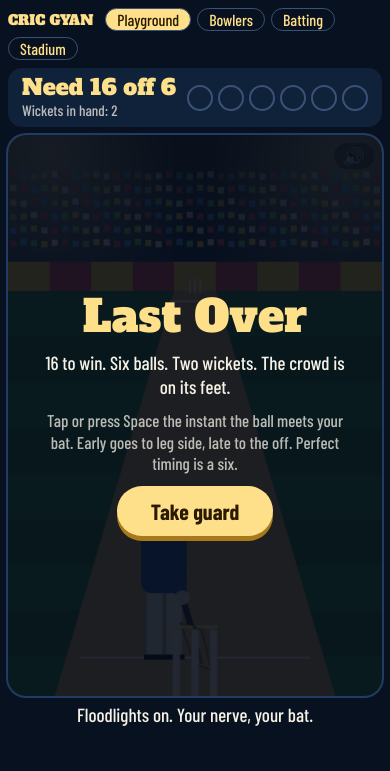
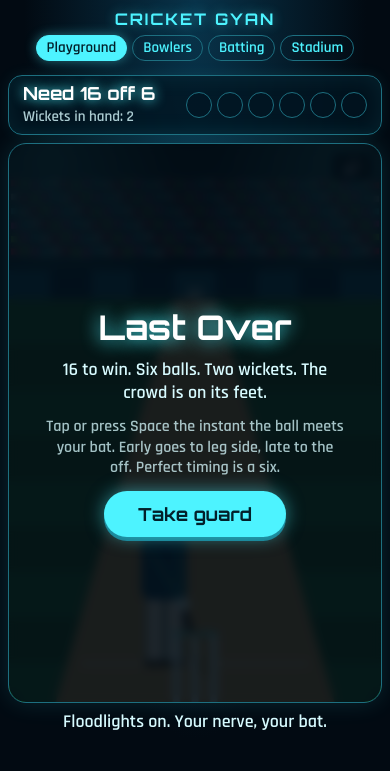
Before and after one commit to piyushAgrawal44/cric-gyan, a plain HTML site: page index.html in a window 390 px wide. Drawn offline with nearby package versions, Linux system fonts and the light colour scheme.

Commit message:
style: standardize navbar layout and harmonize color theme across all pages
- Updated index.html color scheme from yellowish to cyan/blueish palette to match guide pages
- Standardized navbar to a centered two-row layout (brand header on top, nav links below) across index.html, bowling-guide.html, batting-guide.html, and stadium-guide.html
- Unified typography, padding, active pill states, and responsive styling across all screens

```diff
--- a/index.html
+++ b/index.html
@@ -2,47 +2,63 @@
 <html lang="en"><head><meta charset="utf-8">
 <meta name="viewport" content="width=device-width, initial-scale=1, viewport-fit=cover">
 <title>Last Over – Cric Gyan</title>
-<link href="https://fonts.googleapis.com/css2?family=Alfa+Slab+One&family=Barlow+Condensed:wght@500;700&display=swap" rel="stylesheet">
+<link href="https://fonts.googleapis.com/css2?family=Orbitron:wght@700&family=Rajdhani:wght@500;600;700&display=swap" rel="stylesheet">
 <style>
-:root{--night:#07111f;--panel:#10213a;--light:#ffe08a;--ball:#d62839;--chalk:#f5f1e6;--turf:#2e8b4f;box-sizing:border-box;padding-top:env(safe-area-inset-top,0px);padding-bottom:env(safe-area-inset-bottom,0px)}
+:root{--c:#4df3ff;--m:#ff5fd2;--g:#9dff6a;--bg:#020a12;--panel:rgba(2,20,32,.75);--light:#4df3ff;--ball:#ff3d6e;--chalk:#d8fbff;--turf:#2e8b4f;box-sizing:border-box;padding-top:env(safe-area-inset-top,0px);padding-bottom:env(safe-area-inset-bottom,0px)}
 *{box-sizing:border-box;-webkit-tap-highlight-color:transparent}
-html,body{margin:0;height:100%;background:var(--night);color:var(--chalk);font-family:'Barlow Condensed','Arial Narrow',sans-serif;font-weight:500;user-select:none}
+html,body{margin:0;min-height:100%;background:var(--bg);background:radial-gradient(ellipse at 50% 0,#08334a 0,#020a12 62%) fixed var(--bg);color:#d8fbff;font-family:'Rajdhani','Arial Narrow',sans-serif;font-weight:600;user-select:none}
 body{display:block}
 #app{width:min(100vw,420px);padding:8px}
-.hud{display:flex;justify-content:space-between;align-items:center;background:var(--panel);border-radius:14px;padding:8px 14px;margin-bottom:8px}
-.need{font-family:'Alfa Slab One',Georgia,serif;font-size:22px;color:var(--light);line-height:1}
-.sub{font-size:15px;opacity:.75;margin-top:3px}
+.hud{display:flex;justify-content:space-between;align-items:center;background:var(--panel);border:1px solid #1d6f80;border-radius:14px;padding:8px 14px;margin-bottom:8px;box-shadow:inset 0 0 24px rgba(77,243,255,.08),0 0 15px rgba(77,243,255,.08)}
+.need{font-family:'Orbitron',sans-serif;font-size:18px;font-weight:700;color:#fff;text-shadow:0 0 12px var(--c);line-height:1.1}
+.sub{font-size:15px;color:#d8fbff;opacity:.8;margin-top:3px}
 .dots{display:flex;gap:5px}
-.dots span{width:26px;height:26px;border-radius:50%;border:2px solid #3b5278;display:grid;place-items:center;font-weight:700;font-size:15px}
-.dots span.r{background:var(--chalk);color:#111;border-color:var(--chalk)}
-.dots span.f{background:#1b78d1;border-color:#1b78d1;color:#fff}
-.dots span.s{background:var(--light);border-color:var(--light);color:#111}
-.dots span.w{background:var(--ball);border-color:var(--ball);color:#fff}
-.wrap{position:relative;border-radius:18px;overflow:hidden;box-shadow:0 0 0 2px #223b63}
+.dots span{width:26px;height:26px;border-radius:50%;border:1px solid #1d6f80;display:grid;place-items:center;font-family:'Rajdhani',sans-serif;font-weight:700;font-size:16px;color:#d8fbff;background:rgba(2,20,32,.5)}
+.dots span.r{background:rgba(77,243,255,.15);color:#d8fbff;border-color:#1d6f80}
+.dots span.f{background:#0099ff;border-color:#4df3ff;color:#fff;box-shadow:0 0 8px rgba(77,243,255,.5)}
+.dots span.s{background:var(--c);border-color:var(--c);color:#02202a;box-shadow:0 0 10px rgba(77,243,255,.8)}
+.dots span.w{background:var(--ball);border-color:var(--ball);color:#fff;box-shadow:0 0 8px rgba(255,61,110,.7)}
+.wrap{position:relative;border-radius:18px;overflow:hidden;border:1px solid #1d6f80;box-shadow:inset 0 0 50px rgba(77,243,255,.12),0 0 24px rgba(77,243,255,.12);background:rgba(2,20,32,.65)}
+.wrap::after{content:"";position:absolute;inset:0;pointer-events:none;background:repeating-linear-gradient(0deg,rgba(77,243,255,.05) 0 1px,transparent 1px 3px)}
 canvas{display:block;width:100%;height:auto;touch-action:manipulation}
-#pop{position:absolute;left:0;right:0;top:34%;text-align:center;font-family:'Alfa Slab One',Georgia,serif;font-size:64px;color:var(--light);text-shadow:0 4px 0 #7a4b00,0 0 30px rgba(255,224,138,.7);pointer-events:none;opacity:0}
+#pop{position:absolute;left:0;right:0;top:34%;text-align:center;font-family:'Orbitron',sans-serif;font-size:48px;font-weight:700;color:#fff;text-shadow:0 0 20px var(--c),0 0 35px var(--c);pointer-events:none;opacity:0;z-index:4}
 #pop.show{animation:pop 1.2s ease-out}
-#pop.out{color:#fff;text-shadow:0 4px 0 #7a0014,0 0 30px rgba(214,40,57,.9)}
+#pop.out{color:#fff;text-shadow:0 0 20px #ff3d6e,0 0 35px #ff3d6e}
 @keyframes pop{0%{opacity:0;transform:scale(.3) rotate(-6deg)}15%{opacity:1;transform:scale(1.15) rotate(2deg)}30%{transform:scale(1)}80%{opacity:1}100%{opacity:0;transform:scale(1.05)}}
-#cm{min-height:48px;margin:8px 4px 0;font-size:19px;text-align:center;line-height:1.2}
-#cm b{color:var(--light)}
-.ov{position:absolute;inset:0;background:rgba(5,12,25,.88);display:flex;flex-direction:column;align-items:center;justify-content:center;text-align:center;padding:26px;gap:12px}
+#cm{min-height:48px;margin:8px 4px 0;font-size:18px;text-align:center;line-height:1.25;color:#d8fbff}
+#cm b{color:var(--c);text-shadow:0 0 8px rgba(77,243,255,.5)}
+.ov{position:absolute;inset:0;background:rgba(2,10,18,.88);backdrop-filter:blur(5px);display:flex;flex-direction:column;align-items:center;justify-content:center;text-align:center;padding:26px;gap:12px;z-index:5}
 .ov.hide{display:none}
-.ov h1{font-family:'Alfa Slab One',Georgia,serif;font-weight:400;font-size:44px;margin:0;color:var(--light);line-height:1}
-.ov p{margin:0;font-size:19px;max-width:300px;line-height:1.25}
-button{font:700 22px 'Barlow Condensed',sans-serif;background:var(--light);color:#2a1a00;border:0;border-radius:40px;padding:12px 34px;cursor:pointer;box-shadow:0 5px 0 #a8791a}
-button:active{transform:translateY(3px);box-shadow:0 2px 0 #a8791a}
-button:focus-visible{outline:3px solid #fff;outline-offset:3px}
-#mute{position:absolute;right:8px;top:8px;padding:2px 9px;font-size:18px;box-shadow:none;background:rgba(0,0,0,.4);color:#fff}
+.ov h1{font-family:'Orbitron',sans-serif;font-weight:700;font-size:34px;margin:0;color:#fff;text-shadow:0 0 18px var(--c);line-height:1.1}
+.ov p{margin:0;font-size:18px;max-width:300px;line-height:1.3;color:#d8fbff}
+button{font:700 18px 'Orbitron',sans-serif;background:var(--c);color:#02202a;border:0;border-radius:40px;padding:12px 34px;cursor:pointer;box-shadow:0 0 18px rgba(77,243,255,.5),0 4px 0 #127588;transition:transform .1s ease,box-shadow .1s ease}
+button:hover{background:#75f6ff;box-shadow:0 0 24px rgba(77,243,255,.75),0 4px 0 #127588}
+button:active{transform:translateY(3px);box-shadow:0 0 12px rgba(77,243,255,.4),0 1px 0 #127588}
+button:focus-visible{outline:2px solid #fff;outline-offset:2px}
+#mute{position:absolute;right:8px;top:8px;padding:4px 10px;font-size:16px;box-shadow:none;background:rgba(2,20,32,.7);border:1px solid #1d6f80;border-radius:8px;color:var(--c);z-index:3}
+#mute:hover{background:rgba(77,243,255,.16);border-color:var(--c);box-shadow:0 0 10px rgba(77,243,255,.3)}
+#mute:active{transform:none;box-shadow:none}
 @media(prefers-reduced-motion:reduce){#pop.show{animation-duration:.01s}}
-.clnav{display:flex;gap:6px;flex-wrap:wrap;align-items:center;padding:8px 8px 0;max-width:420px}.clnav b{font:400 14px "Alfa Slab One",serif;color:var(--light);margin-right:6px}.clnav a{color:var(--light);border:1px solid #3b5278;border-radius:20px;padding:1px 11px;text-decoration:none;font-size:16px}.clnav a.on{background:var(--light);color:#2a1a00}</style></head>
-<body><div style="display:flex;flex-direction:column;align-items:center;width:100%"><div class="clnav"><b>CRIC GYAN</b><a class="on" aria-current="page" href="index.html">Playground</a><a href="bowling-guide.html">Bowlers</a><a href="batting-guide.html">Batting</a><a href="stadium-guide.html">Stadium</a></div><div id="app">
+nav{display:flex;flex-direction:column;align-items:center;justify-content:center;gap:8px;padding:12px 10px 8px;max-width:1100px;margin:auto;width:100%}
+.nav-brand{font:700 18px/1.2 Orbitron,sans-serif;color:var(--c);letter-spacing:.12em;text-transform:uppercase;text-shadow:0 0 12px rgba(77,243,255,.45);text-align:center}
+.nav-links{display:flex;gap:8px;flex-wrap:wrap;justify-content:center;align-items:center}
+nav a{color:var(--c);border:1px solid #1d6f80;border-radius:20px;padding:4px 14px;text-decoration:none;font:600 16px/1.2 Rajdhani,sans-serif;white-space:nowrap;transition:all .15s ease}
+nav a:hover{background:rgba(77,243,255,.12);border-color:var(--c);box-shadow:0 0 10px rgba(77,243,255,.25)}
+nav a.on{background:var(--c);color:#02202a;border-color:var(--c);box-shadow:0 0 12px rgba(77,243,255,.4)}
+@media(max-width:420px){
+  nav{padding:10px 6px 6px;gap:6px}
+  .nav-brand{font-size:16px}
+  .nav-links{gap:5px}
+  nav a{padding:3px 10px;font-size:15px}
+}
+</style></head>
+<body><div style="display:flex;flex-direction:column;align-items:center;width:100%"><nav><div class="nav-brand">Cricket Gyan</div><div class="nav-links"><a class="on" aria-current="page" href="index.html">Playground</a><a href="bowling-guide.html">Bowlers</a><a href="batting-guide.html">Batting</a><a href="stadium-guide.html">Stadium</a></div></nav><div id="app">
 <div class="hud"><div><div class="need" id="need">Need 16 off 6</div><div class="sub" id="wk">Wickets in hand: 2</div></div><div class="dots" id="dots"></div></div>
 <div class="wrap" id="wrap">
 <canvas id="c" width="360" height="540" aria-label="Cricket pitch"></canvas>
 <button id="mute" aria-label="Toggle sound">🔊</button>
 <div id="pop"></div>
-<div class="ov" id="ov"><h1 id="ot">Last Over</h1><p id="op">16 to win. Six balls. Two wickets. The crowd is on its feet.</p><p style="opacity:.75;font-size:17px">Tap or press Space the instant the ball meets your bat. Early goes to leg side, late to the off. Perfect timing is a six.</p><button id="go">Take guard</button></div>
+<div class="ov" id="ov"><h1 id="ot">Last Over</h1><p id="op">16 to win. Six balls. Two wickets. The crowd is on its feet.</p><p style="opacity:.75;font-size:16px">Tap or press Space the instant the ball meets your bat. Early goes to leg side, late to the off. Perfect timing is a six.</p><button id="go">Take guard</button></div>
 </div>
 <div id="cm">Floodlights on. Your nerve, your bat.</div>
 </div>
@@ -50,7 +66,7 @@ button:focus-visible{outline:3px solid #fff;outline-offset:3px}
 const $=s=>document.querySelector(s),cv=$('#c'),g=cv.getContext('2d'),W=360,H=540,CX=180,HZ=150,GR=487;
 const TARGET=16,BALLS=6,WKS=2;
 const TYPES=[{n:'pace',d:1050,tb:.62,sw:0},{n:'yorker',d:900,tb:.8,sw:0},{n:'slower ball',d:1500,tb:.6,sw:0},{n:'off-cutter',d:1200,tb:.62,sw:34},{n:'bouncer',d:1000,tb:.48,sw:0},{n:'inswinger',d:1100,tb:.62,sw:-34}];
-const CROWD=['#e84a5f','#ffd24a','#4aa3ff','#f5f1e6','#7ad37a'];
+const CROWD=['#ff3d6e','#4df3ff','#9dff6a','#d8fbff','#ff5fd2'];
 const SAY={6:['Out of the park!','Into the night sky!','That is miles!','Smashed into the stands!'],4:['Pierced the gap, four!','Races to the rope!','Pure timing, no effort!'],2:['Worked into the gap for two.','Hustled back for the second.'],1:['Nudged for a single.','Mistimed but safe, one run.'],0:['Beaten! Nothing doing.','Played too early, no run.','Solid. No run.'],W:['Bowled him! Stumps shattered!','Clean bowled, timber!','Late on it, and it crashes into the stumps!']};
 const pick=a=>a[Math.random()*a.length|0],lerp=(a,b,u)=>a+(b-a)*u,clamp=(v,a,b)=>Math.max(a,Math.min(b,v));
 let S={phase:'idle'},parts=[],excite=.2,shake=0,flash=0,swingT=-1e9,mute=false,AU=null,best=0;
@@ -133,25 +149,25 @@ function drawBat(now){
  else{const Tg=pose(ready?0:-1);BP=BP.map((v,i)=>i==1?v+wrapA(Tg[i]-v)*.12:v+(Tg[i]-v)*.12)}
  const P=BP.slice();if(ready)P[0]+=Math.sin(now/260)*.03;
  if(sw>.02&&sw<1.3)for(let j=3;j>=1;j--)drawBatAt(pose(clamp(sw-j*.07,0,1.6)),.14/j,false);
- const G=batGeo(P);g.strokeStyle='#1b4fa3';g.lineWidth=9;g.lineCap='round';
+ const G=batGeo(P);g.strokeStyle='#1b6f80';g.lineWidth=9;g.lineCap='round';
  for(const sx of[CX-44,CX-16]){g.beginPath();g.moveTo(sx,392);g.lineTo(G.h[0],G.h[1]);g.stroke()}
- drawBatAt(P,1,true);g.fillStyle='#e9e5da';g.beginPath();g.arc(G.h[0],G.h[1],7,0,7);g.fill();g.lineCap='butt'}
+ drawBatAt(P,1,true);g.fillStyle='#d8fbff';g.beginPath();g.arc(G.h[0],G.h[1],7,0,7);g.fill();g.lineCap='butt'}
 /* drawing */
 function draw(now){
  g.save();if(shake>.3){g.translate((Math.random()-.5)*shake,(Math.random()-.5)*shake);shake*=.9}
- const sk=g.createLinearGradient(0,0,0,HZ);sk.addColorStop(0,'#050d1c');sk.addColorStop(1,'#17335f');g.fillStyle=sk;g.fillRect(-10,-10,W+20,HZ+10);
- for(const x of[40,320]){const r=g.createRadialGradient(x,14,2,x,14,160);r.addColorStop(0,'rgba(255,240,180,.6)');r.addColorStop(1,'rgba(255,240,180,0)');g.fillStyle=r;g.fillRect(0,0,W,HZ+60)}
+ const sk=g.createLinearGradient(0,0,0,HZ);sk.addColorStop(0,'#020a12');sk.addColorStop(1,'#08334a');g.fillStyle=sk;g.fillRect(-10,-10,W+20,HZ+10);
+ for(const x of[40,320]){const r=g.createRadialGradient(x,14,2,x,14,160);r.addColorStop(0,'rgba(77,243,255,.45)');r.addColorStop(1,'rgba(77,243,255,0)');g.fillStyle=r;g.fillRect(0,0,W,HZ+60)}
  for(let j=0;j<6;j++)for(let i=0;i<36;i++){g.fillStyle=CROWD[(i*7+j*13)%5];g.globalAlpha=.55+j*.07;g.fillRect(i*10+2,36+j*13+Math.sin(now/170+i*1.7+j)*(.5+excite*4.5),6,6)}
- g.globalAlpha=1;for(let i=0;i<9;i++){g.fillStyle=i%2?'#e84a5f':'#ffd24a';g.fillRect(i*40,122,40,28)}
+ g.globalAlpha=1;for(let i=0;i<9;i++){g.fillStyle=i%2?'#0a3c5a':'#146a8a';g.fillRect(i*40,122,40,28)}
  for(let k=0;k<9;k++){g.fillStyle=k%2?'#1f6b3a':'#26804a';g.fillRect(0,HZ+k*44,W,44)}
  g.fillStyle='#c9a76b';g.beginPath();g.moveTo(CX-20,HZ);g.lineTo(CX+20,HZ);g.lineTo(CX+135,H);g.lineTo(CX-135,H);g.fill();
  g.strokeStyle='rgba(255,255,255,.85)';g.lineWidth=2;g.beginPath();g.moveTo(CX-110,GR+16);g.lineTo(CX+110,GR+16);g.moveTo(CX-24,HZ+10);g.lineTo(CX+24,HZ+10);g.stroke();
- g.fillStyle='#f5f1e6';for(const o of[-5,0,5])g.fillRect(CX+o-1,HZ-12,2,14);
+ g.fillStyle='#d8fbff';for(const o of[-5,0,5])g.fillRect(CX+o-1,HZ-12,2,14);
  // bowler
  let by=HZ-4,run=0;if(S.phase==='runup'){run=1-(S.t0-now)/1000;by=lerp(HZ-60,HZ-4,clamp(run,0,1))}
- if(S.phase==='runup'||S.phase==='flight'){const sc=.5+.3*clamp(run,0,1);g.fillStyle='#f5f1e6';g.fillRect(CX-5*sc,by-30*sc,10*sc,22*sc);g.fillStyle='#e8b98f';g.beginPath();g.arc(CX,by-34*sc,5*sc,0,7);g.fill()}
+ if(S.phase==='runup'||S.phase==='flight'){const sc=.5+.3*clamp(run,0,1);g.fillStyle='#d8fbff';g.fillRect(CX-5*sc,by-30*sc,10*sc,22*sc);g.fillStyle='#e8b98f';g.beginPath();g.arc(CX,by-34*sc,5*sc,0,7);g.fill()}
  // target ring
- if(S.dl&&(S.phase==='runup'||S.phase==='flight')){const p=ballPos(1,S.dl);g.strokeStyle='rgba(255,224,138,'+(.5+.3*Math.sin(now/120))+')';g.lineWidth=2;g.setLineDash([5,5]);g.beginPath();g.arc(p.x,p.y,24,0,7);g.stroke();g.setLineDash([])}
+ if(S.dl&&(S.phase==='runup'||S.phase==='flight')){const p=ballPos(1,S.dl);g.strokeStyle='rgba(77,243,255,'+(.6+.3*Math.sin(now/120))+')';g.lineWidth=2;g.setLineDash([5,5]);g.beginPath();g.arc(p.x,p.y,24,0,7);g.stroke();g.setLineDash([])}
  // ball
  let b=null;
  if(S.phase==='flight'){const t=clamp((now-S.t0)/S.dl.d,0,1.25);if(t<=1){b=ballPos(t,S.dl)}else{const p=ballPos(1,S.dl);b={x:p.x,y:lerp(p.y,520,(t-1)/.25),yg:p.yg,r:14}}
@@ -161,25 +177,25 @@ function draw(now){
  else if(S.phase==='hit'){const f=S.fly,u=clamp((now-f.start)/f.dur,0,1),e=1-Math.pow(1-u,2);
   b={x:lerp(f.x0,f.x1,e),y:lerp(f.y0,f.y1,e)-f.arc*Math.sin(Math.PI*u),r:f.r==6?lerp(14,3,u):lerp(14,6,u)};S.trail.push([b.x,b.y]);
   if(u>=1&&!S.fin){S.fin=1;setTimeout(()=>{S.fin=0},50);finish(f.r)}}
- if(S.trail&&S.trail.length>1&&S.phase!=='flight'){g.strokeStyle='rgba(255,255,255,.55)';g.lineWidth=2;g.beginPath();S.trail.forEach((p,i)=>i?g.lineTo(p[0],p[1]):g.moveTo(p[0],p[1]));g.stroke()}
+ if(S.trail&&S.trail.length>1&&S.phase!=='flight'){g.strokeStyle='rgba(77,243,255,.7)';g.lineWidth=2;g.beginPath();S.trail.forEach((p,i)=>i?g.lineTo(p[0],p[1]):g.moveTo(p[0],p[1]));g.stroke()}
  if(b){if(b.yg!=null){g.fillStyle='rgba(0,0,0,.3)';g.beginPath();g.ellipse(b.x,b.yg+2,b.r,b.r*.35,0,0,7);g.fill()}
-  g.fillStyle='#d62839';g.beginPath();g.arc(b.x,b.y,b.r,0,7);g.fill();g.strokeStyle='#f5f1e6';g.lineWidth=Math.max(1,b.r*.15);g.beginPath();g.arc(b.x,b.y,b.r*.65,-.9,.9);g.stroke()}
+  g.fillStyle='#ff3d6e';g.beginPath();g.arc(b.x,b.y,b.r,0,7);g.fill();g.strokeStyle='#fff';g.lineWidth=Math.max(1,b.r*.15);g.beginPath();g.arc(b.x,b.y,b.r*.65,-.9,.9);g.stroke()}
  // batter stands ahead of the stumps (farther up the pitch)
- g.fillStyle='#f1eee4';g.strokeStyle='#b9b4a3';g.lineWidth=1.5;g.fillRect(CX-47,435,16,68);g.strokeRect(CX-47,435,16,68);g.fillRect(CX-28,435,16,68);g.strokeRect(CX-28,435,16,68);
+ g.fillStyle='#f1eee4';g.strokeStyle='#1d6f80';g.lineWidth=1.5;g.fillRect(CX-47,435,16,68);g.strokeRect(CX-47,435,16,68);g.fillRect(CX-28,435,16,68);g.strokeRect(CX-28,435,16,68);
  g.fillStyle='#14110d';g.fillRect(CX-49,500,20,5);g.fillRect(CX-30,500,20,5);
- g.fillStyle='#1b4fa3';g.beginPath();g.roundRect(CX-52,377,44,64,10);g.fill();
+ g.fillStyle='#0f4d71';g.beginPath();g.roundRect(CX-52,377,44,64,10);g.fill();
  g.fillStyle='#e8b98f';g.beginPath();g.arc(CX-30,365,9,0,7);g.fill();
- g.fillStyle='#143c80';g.beginPath();g.arc(CX-30,363,13,Math.PI,0);g.fill();g.fillRect(CX-43,362,26,4);
- g.strokeStyle='#9aa7bd';g.lineWidth=1.5;g.beginPath();g.moveTo(CX-24,365);g.lineTo(CX-20,375);g.stroke();
+ g.fillStyle='#02202a';g.beginPath();g.arc(CX-30,363,13,Math.PI,0);g.fill();g.fillRect(CX-43,362,26,4);
+ g.strokeStyle='#4df3ff';g.lineWidth=1.5;g.beginPath();g.moveTo(CX-24,365);g.lineTo(CX-20,375);g.stroke();
  drawBat(now);
  // stumps: nearest to the camera, drawn in front of the batter
  const bw=S.phase==='bowled'&&now-S.bt>300;
  g.save();if(bw)g.translate(0,Math.min(8,(now-S.bt-300)/20));
- for(const o of[-18,0,18]){g.save();g.translate(CX+o,542);if(bw)g.rotate((o||.4)*.008*Math.min(40,(now-S.bt-300)/8));g.fillStyle='#f5f1e6';g.fillRect(-3.5,-66,7,70);g.restore()}
- if(!bw){g.fillStyle='#ffe08a';g.fillRect(CX-22,-70+542,20,3);g.fillRect(CX+2,-70+542,20,3)}g.restore();
+ for(const o of[-18,0,18]){g.save();g.translate(CX+o,542);if(bw)g.rotate((o||.4)*.008*Math.min(40,(now-S.bt-300)/8));g.fillStyle='#d8fbff';g.fillRect(-3.5,-66,7,70);g.restore()}
+ if(!bw){g.fillStyle='#4df3ff';g.fillRect(CX-22,-70+542,20,3);g.fillRect(CX+2,-70+542,20,3)}g.restore();
  // particles
  for(const p of parts){p.x+=p.vx;p.y+=p.vy;p.vy+=p.g;p.l-=.008;g.globalAlpha=Math.max(0,p.l);g.fillStyle=p.c;g.fillRect(p.x,p.y,p.w,p.w*1.4)}g.globalAlpha=1;parts=parts.filter(p=>p.l>0&&p.y<H);
- if(flash>.02){g.fillStyle=`rgba(214,40,57,${flash*.45})`;g.fillRect(-10,-10,W+20,H+20);flash*=.92}
+ if(flash>.02){g.fillStyle=`rgba(255,61,110,${flash*.45})`;g.fillRect(-10,-10,W+20,H+20);flash*=.92}
  g.restore();excite=Math.max(.15,excite*.992)}
 function loop(now){if(S.phase==='runup'&&now>=S.t0){S.phase='flight';S.trail=[]}draw(now);requestAnimationFrame(loop)}
 
```
Also changed, not shown: batting-guide.html (+13 -5 lines), bowling-guide.html (+13 -5 lines), stadium-guide.html (+13 -5 lines).
